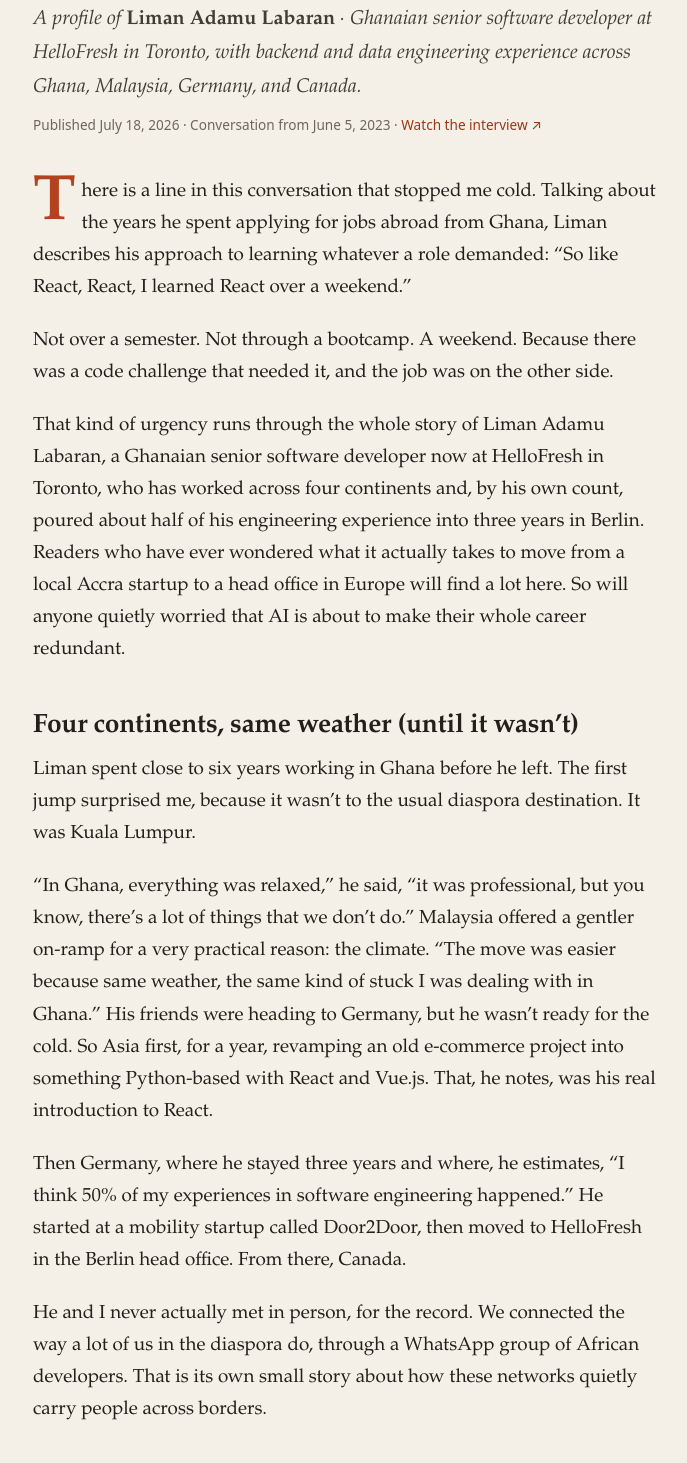
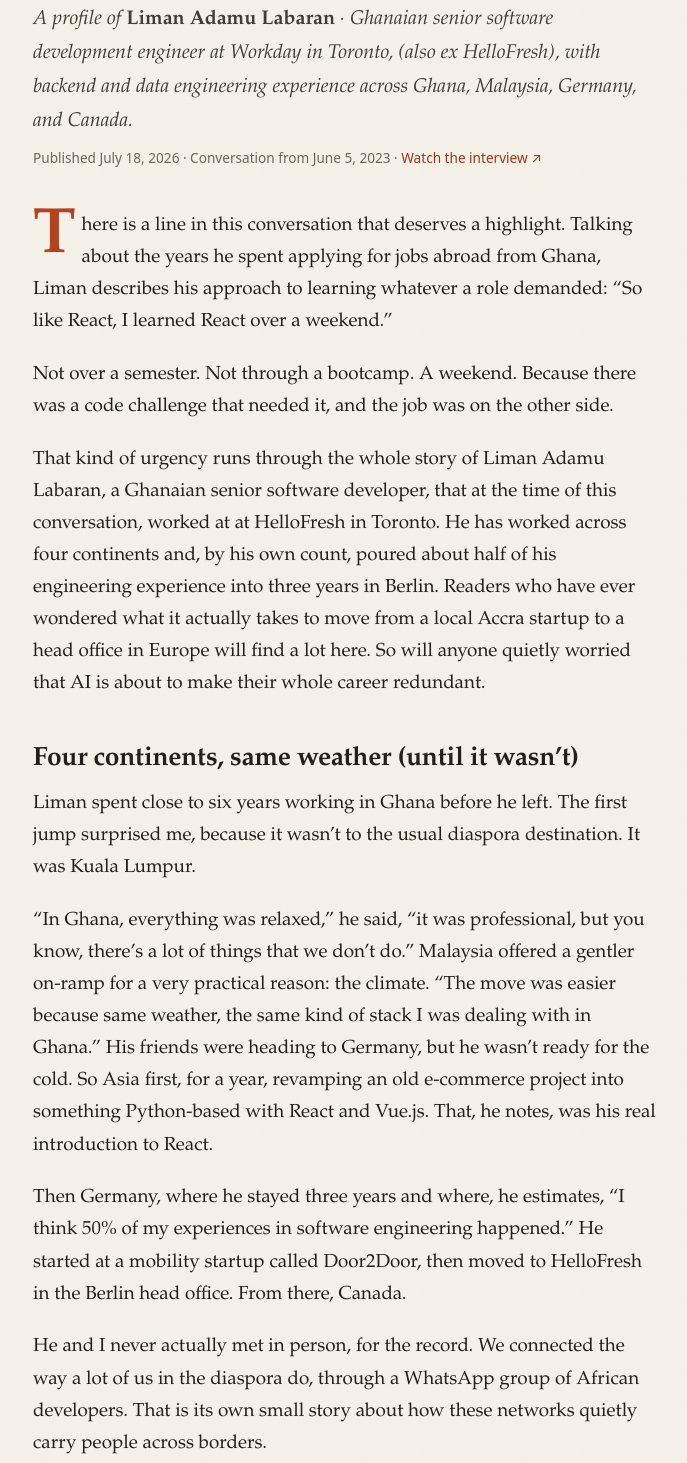
Before and after one commit to codedpills/techpeeps-blog, an Astro site: page /blog/why-software-engineering-will-always-be-more-than-just-code in a window 1280 px wide. Shown: the part 722-2185 px from the top of the page, without its empty margins (295-982 px from the left). Built offline with nearby package versions, Linux system fonts and the light colour scheme; Astro itself is replaced by a stand-in of ours.

Commit message:
Apply suggestions from code review
Co-authored-by: Zak <codedpills@gmail.com>

```diff
--- a/src/content/blog/why-software-engineering-will-always-be-more-than-just-code.md
+++ b/src/content/blog/why-software-engineering-will-always-be-more-than-just-code.md
@@ -4,7 +4,7 @@ description: Liman Adamu on four continents, learning frameworks over a weekend,
   why software engineering will always be more than just code.
 pubDate: '2026-07-18'
 guest: Liman Adamu Labaran
-guestBio: Ghanaian senior software developer at HelloFresh in Toronto, with backend
+guestBio: Ghanaian senior software development engineer at Workday in Toronto, (also ex HelloFresh), with backend
   and data engineering experience across Ghana, Malaysia, Germany, and Canada.
 videoId: qaBB6v3u1ew
 videoUrl: https://www.youtube.com/watch?v=qaBB6v3u1ew
@@ -24,17 +24,17 @@ draft: true
 interviewDate: '2023-06-05'
 ---
 
-There is a line in this conversation that stopped me cold. Talking about the years he spent applying for jobs abroad from Ghana, Liman describes his approach to learning whatever a role demanded: "So like React, React, I learned React over a weekend."
+There is a line in this conversation that deserves a highlight. Talking about the years he spent applying for jobs abroad from Ghana, Liman describes his approach to learning whatever a role demanded: "So like React, I learned React over a weekend."
 
 Not over a semester. Not through a bootcamp. A weekend. Because there was a code challenge that needed it, and the job was on the other side.
 
-That kind of urgency runs through the whole story of Liman Adamu Labaran, a Ghanaian senior software developer now at HelloFresh in Toronto, who has worked across four continents and, by his own count, poured about half of his engineering experience into three years in Berlin. Readers who have ever wondered what it actually takes to move from a local Accra startup to a head office in Europe will find a lot here. So will anyone quietly worried that AI is about to make their whole career redundant.
+That kind of urgency runs through the whole story of Liman Adamu Labaran, a Ghanaian senior software developer, that at the time of this conversation, worked at at HelloFresh in Toronto. He has worked across four continents and, by his own count, poured about half of his engineering experience into three years in Berlin. Readers who have ever wondered what it actually takes to move from a local Accra startup to a head office in Europe will find a lot here. So will anyone quietly worried that AI is about to make their whole career redundant.
 
 ## Four continents, same weather (until it wasn't)
 
 Liman spent close to six years working in Ghana before he left. The first jump surprised me, because it wasn't to the usual diaspora destination. It was Kuala Lumpur.
 
-"In Ghana, everything was relaxed," he said, "it was professional, but you know, there's a lot of things that we don't do." Malaysia offered a gentler on-ramp for a very practical reason: the climate. "The move was easier because same weather, the same kind of stuck I was dealing with in Ghana." His friends were heading to Germany, but he wasn't ready for the cold. So Asia first, for a year, revamping an old e-commerce project into something Python-based with React and Vue.js. That, he notes, was his real introduction to React.
+"In Ghana, everything was relaxed," he said, "it was professional, but you know, there's a lot of things that we don't do." Malaysia offered a gentler on-ramp for a very practical reason: the climate. "The move was easier because same weather, the same kind of stack I was dealing with in Ghana." His friends were heading to Germany, but he wasn't ready for the cold. So Asia first, for a year, revamping an old e-commerce project into something Python-based with React and Vue.js. That, he notes, was his real introduction to React.
 
 Then Germany, where he stayed three years and where, he estimates, "I think 50% of my experiences in software engineering happened." He started at a mobility startup called Door2Door, then moved to HelloFresh in the Berlin head office. From there, Canada.
 
@@ -110,4 +110,4 @@ What I take from Liman's story is not the four continents, impressive as they ar
 
 For a guy who leaned on old exam victories to steady his nerves in unfamiliar rooms, he has built quite a collection of new ones.
 
-You can connect with Liman on LinkedIn as Adamu Liman Labaran. He struck me as exactly the kind of person who will actually reply and actually help, and there are plenty of folks coming up behind him who could use that. The full conversation is in the linked video.
+You can connect with Liman on [LinkedIn](https://www.linkedin.com/in/llabaran/). He struck me as exactly the kind of person who will actually reply and actually help, and there are plenty of folks coming up behind him who could use that. The full conversation is in the linked video.
```
